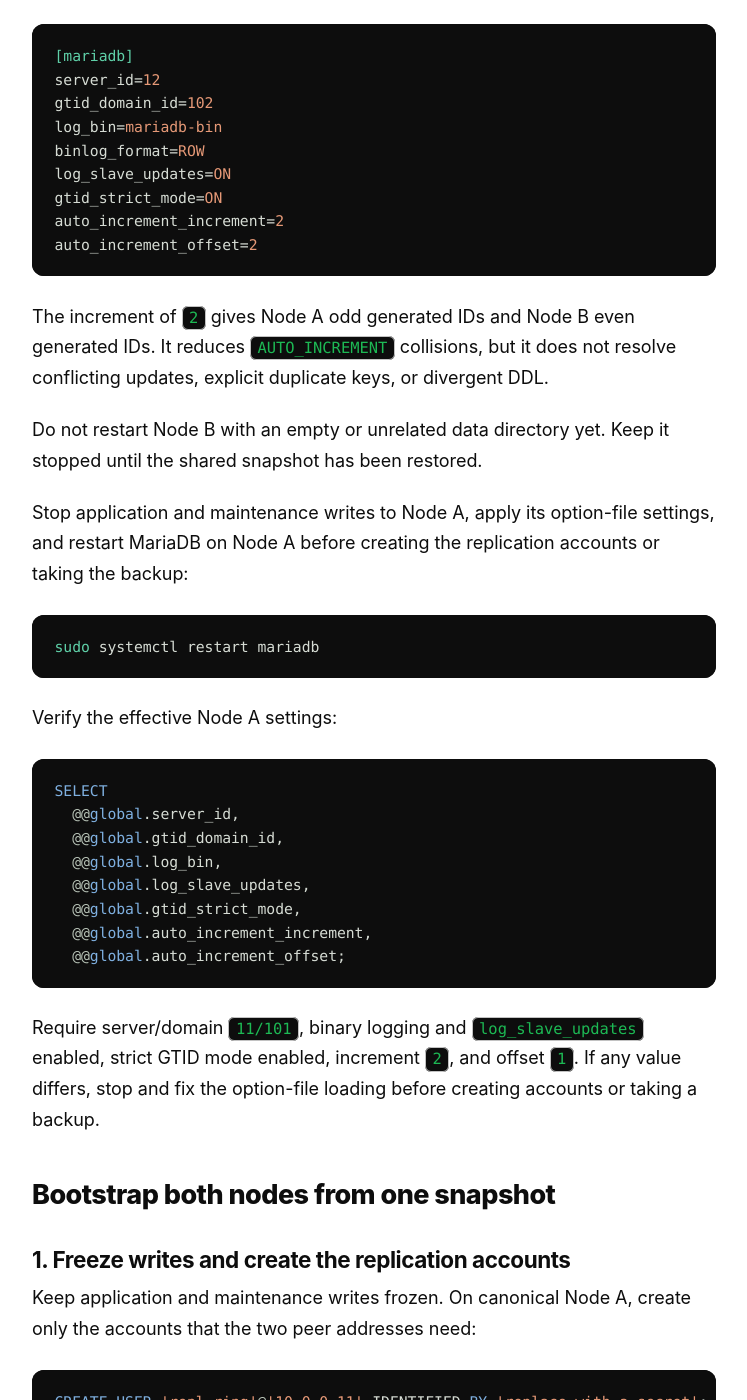
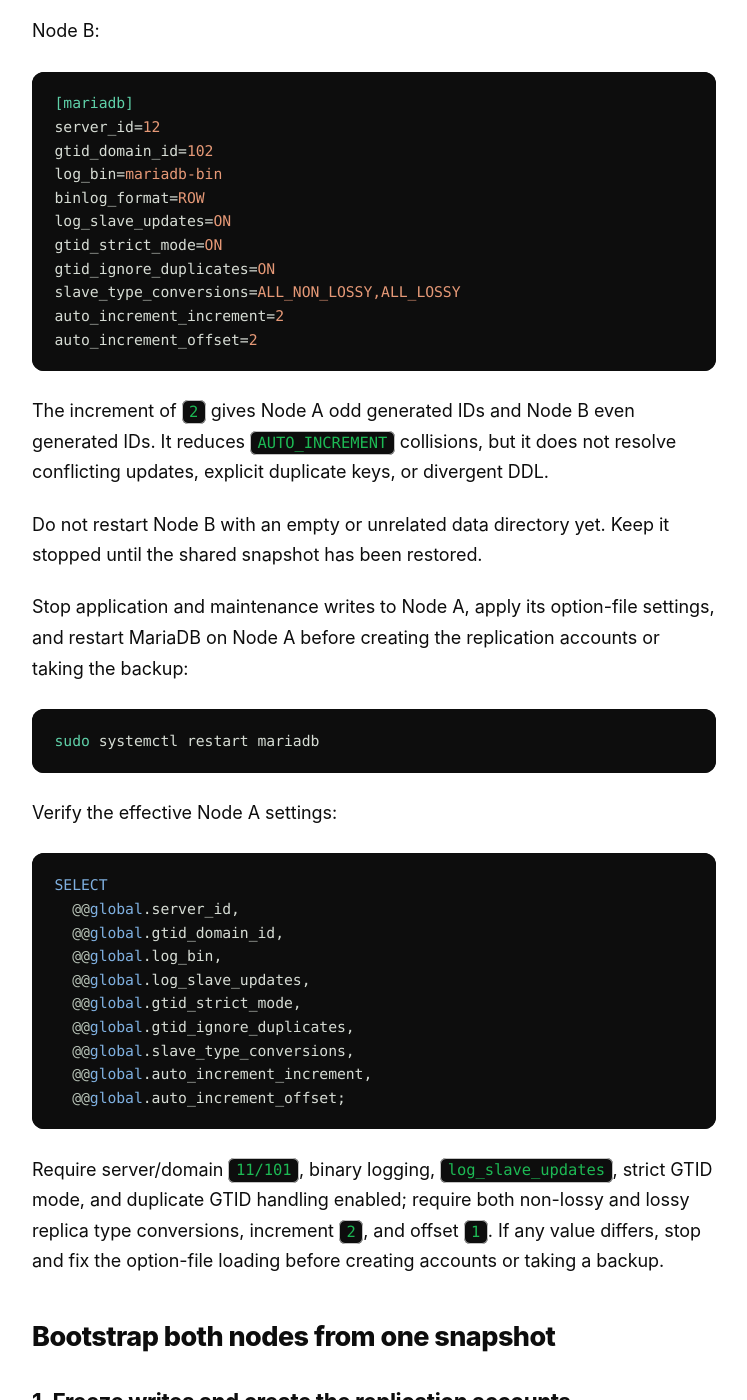
Before and after one commit to garam-park/garam-park.github.io, a Jekyll site: the page built from _posts/mariadb/2024-06-14-replication-on-mariadb-en.md, in a window 1280 px wide and 1400 px high, scrolled down 3027 px. Shown: the whole window, without its empty margins (266-1013 px from the left). Built offline with Jekyll 4.4.1, drawn with Linux system fonts in a browser that asks for light colours; some web fonts are replaced; some of the changed text lies outside the part shown.

Commit message:
docker 워크플로우 PR 빌드 검증 추가, MariaDB 레플리케이션 가이드 설정 보강, AI 명세 포스트 이미지 연결 및 .env.local 정리

````diff
--- a/_posts/mariadb/2024-06-14-replication-on-mariadb-en.md
+++ b/_posts/mariadb/2024-06-14-replication-on-mariadb-en.md
@@ -80,6 +80,8 @@
 binlog_format=ROW
 log_slave_updates=ON
 gtid_strict_mode=ON
+gtid_ignore_duplicates=ON
+slave_type_conversions=ALL_NON_LOSSY,ALL_LOSSY
 auto_increment_increment=2
 auto_increment_offset=1
 ```
@@ -94,6 +96,8 @@
 binlog_format=ROW
 log_slave_updates=ON
 gtid_strict_mode=ON
+gtid_ignore_duplicates=ON
+slave_type_conversions=ALL_NON_LOSSY,ALL_LOSSY
 auto_increment_increment=2
 auto_increment_offset=2
 ```
@@ -117,11 +121,13 @@
   @@global.log_bin,
   @@global.log_slave_updates,
   @@global.gtid_strict_mode,
+  @@global.gtid_ignore_duplicates,
+  @@global.slave_type_conversions,
   @@global.auto_increment_increment,
   @@global.auto_increment_offset;
 ```
 
-Require server/domain `11/101`, binary logging and `log_slave_updates` enabled, strict GTID mode enabled, increment `2`, and offset `1`. If any value differs, stop and fix the option-file loading before creating accounts or taking a backup.
+Require server/domain `11/101`, binary logging, `log_slave_updates`, strict GTID mode, and duplicate GTID handling enabled; require both non-lossy and lossy replica type conversions, increment `2`, and offset `1`. If any value differs, stop and fix the option-file loading before creating accounts or taking a backup.
 
 ## Bootstrap both nodes from one snapshot
 
@@ -228,6 +234,8 @@
   @@global.log_bin,
   @@global.log_slave_updates,
   @@global.gtid_strict_mode,
+  @@global.gtid_ignore_duplicates,
+  @@global.slave_type_conversions,
   @@global.auto_increment_increment,
   @@global.auto_increment_offset,
   @@global.gtid_current_pos;
````
Also changed, not shown: _posts/2026-07-28-ai-productivity-bottleneck-specification.md (+1 -0 lines), .github/workflows/docker-publish.yml, 2 other files.
